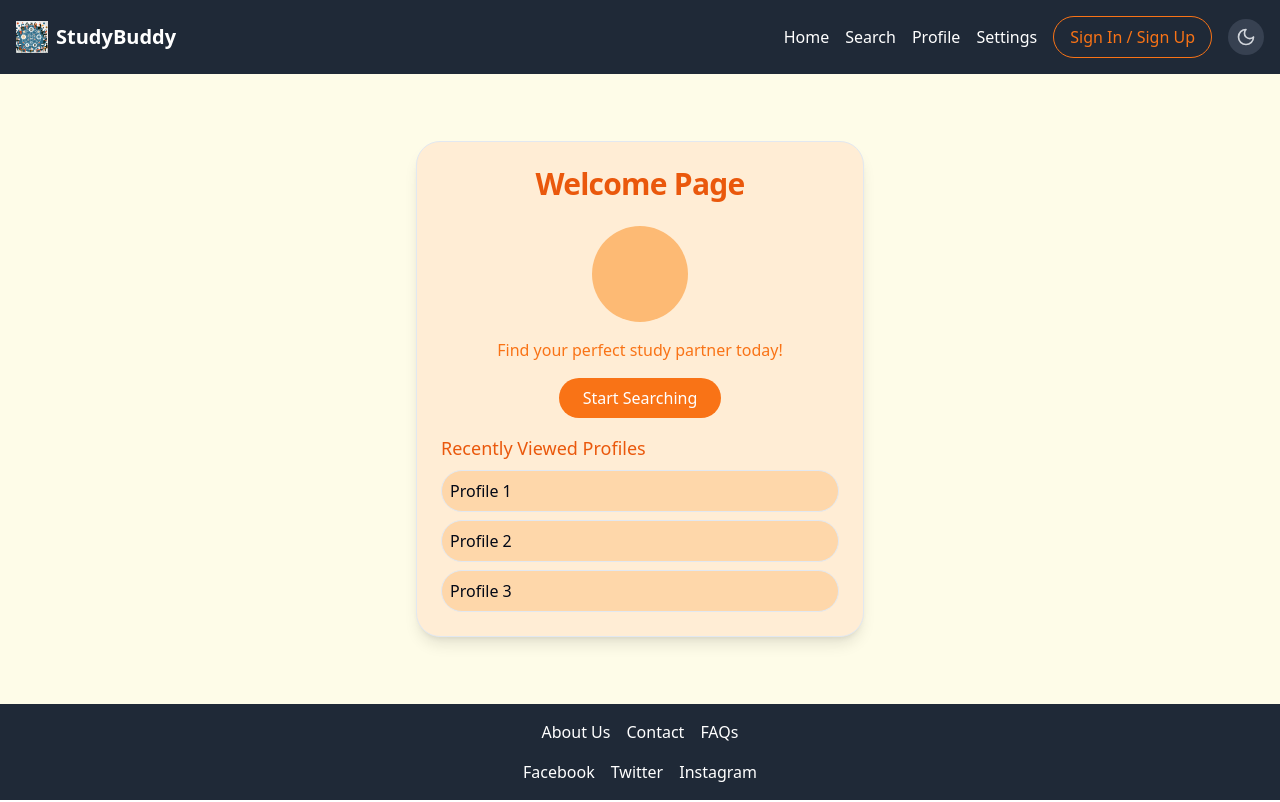
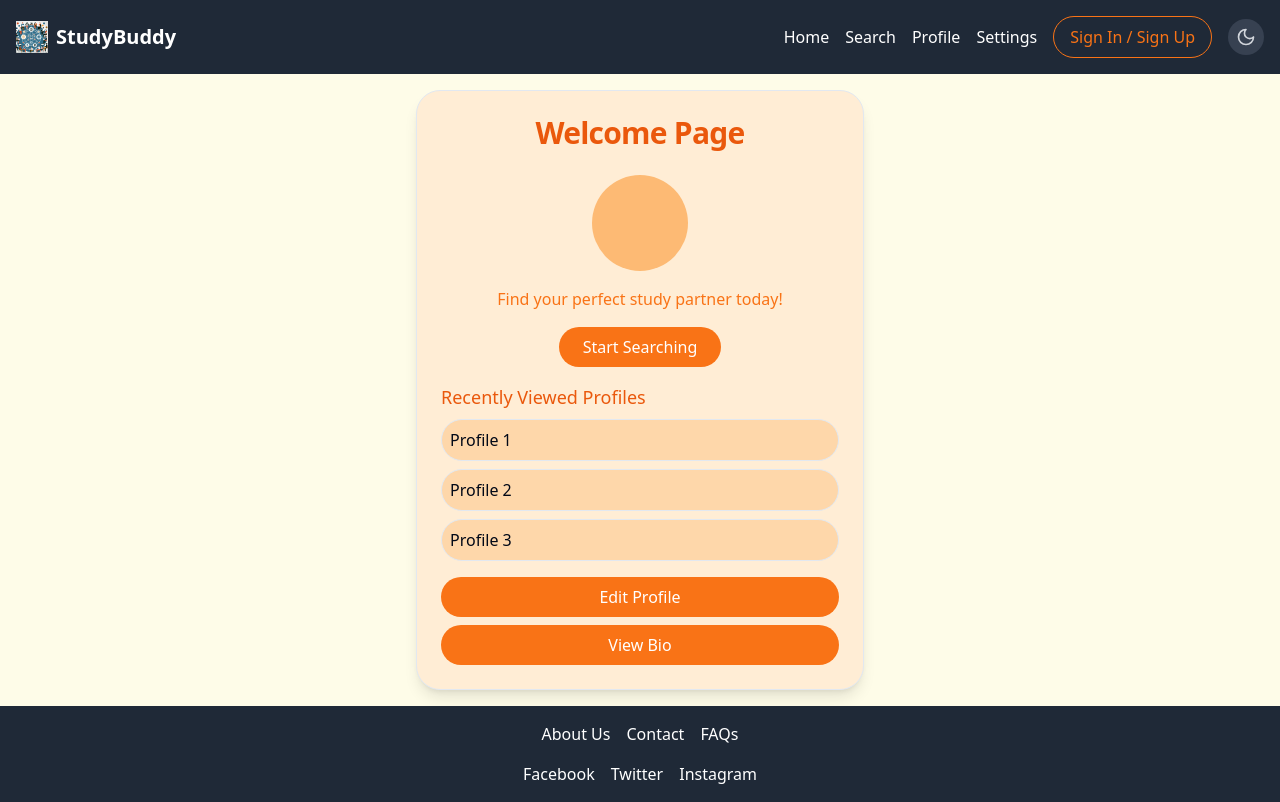
Before and after one commit to GPT-Engineer-App/study-partner-connect, a React (Vite) app: page / in a window 1280 px wide. Built offline with nearby package versions, Linux system fonts and the light colour scheme.

Commit message:
Added buttons to access Edit Profile and View Bio pages on the Index page.

```diff
--- a/src/pages/Index.jsx
+++ b/src/pages/Index.jsx
@@ -26,6 +26,10 @@ const Index = () => {
                 <li className="p-2 border rounded-full bg-orange-200">Profile 3</li>
               </ul>
             </div>
+            <div className="w-full mt-4">
+              <Button className="w-full bg-orange-500 text-white rounded-full px-6 py-2" href="/profile-settings">Edit Profile</Button>
+              <Button className="w-full bg-orange-500 text-white rounded-full px-6 py-2 mt-2" href="/bio">View Bio</Button>
+            </div>
           </CardContent>
         </Card>
       </main>
```
